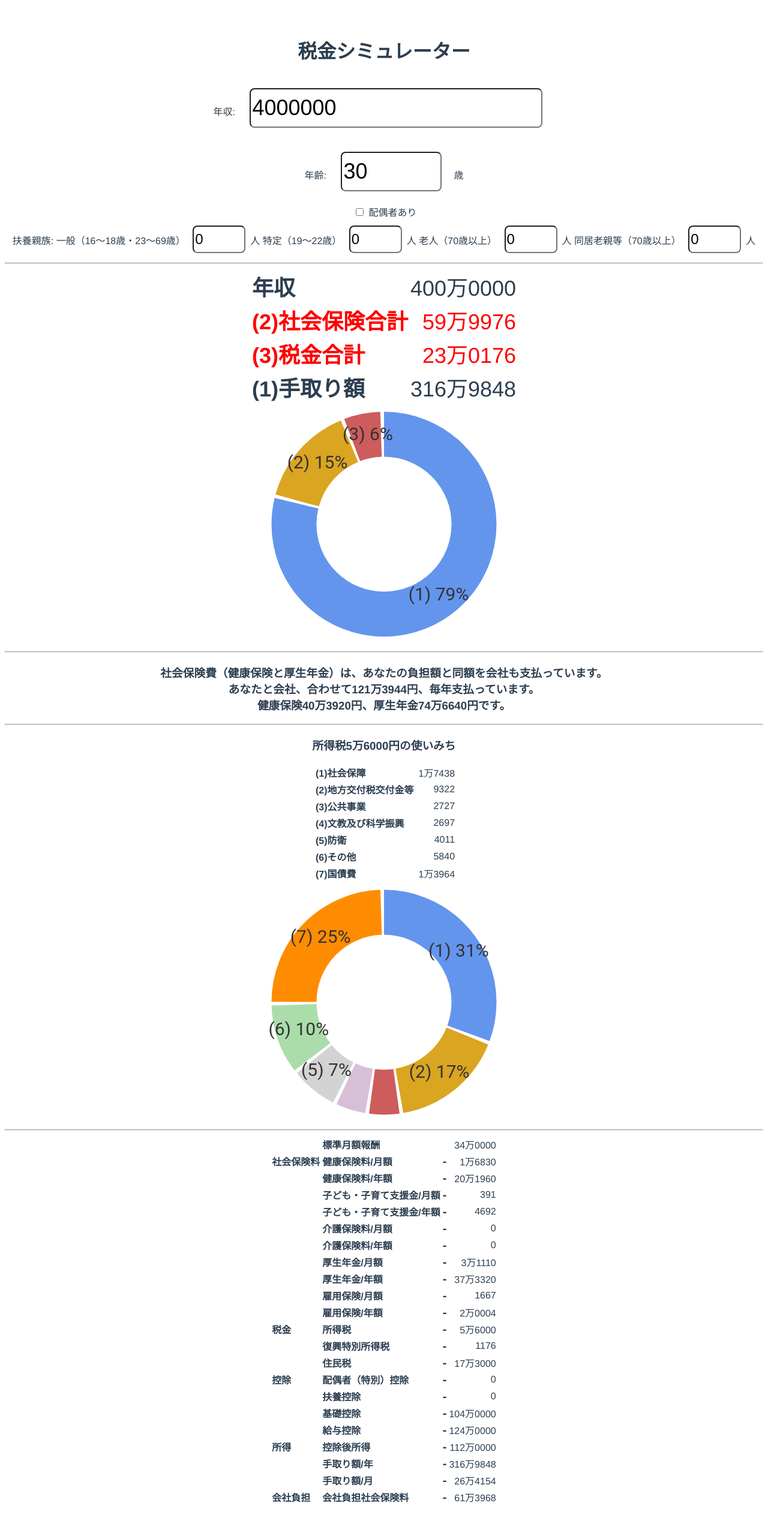
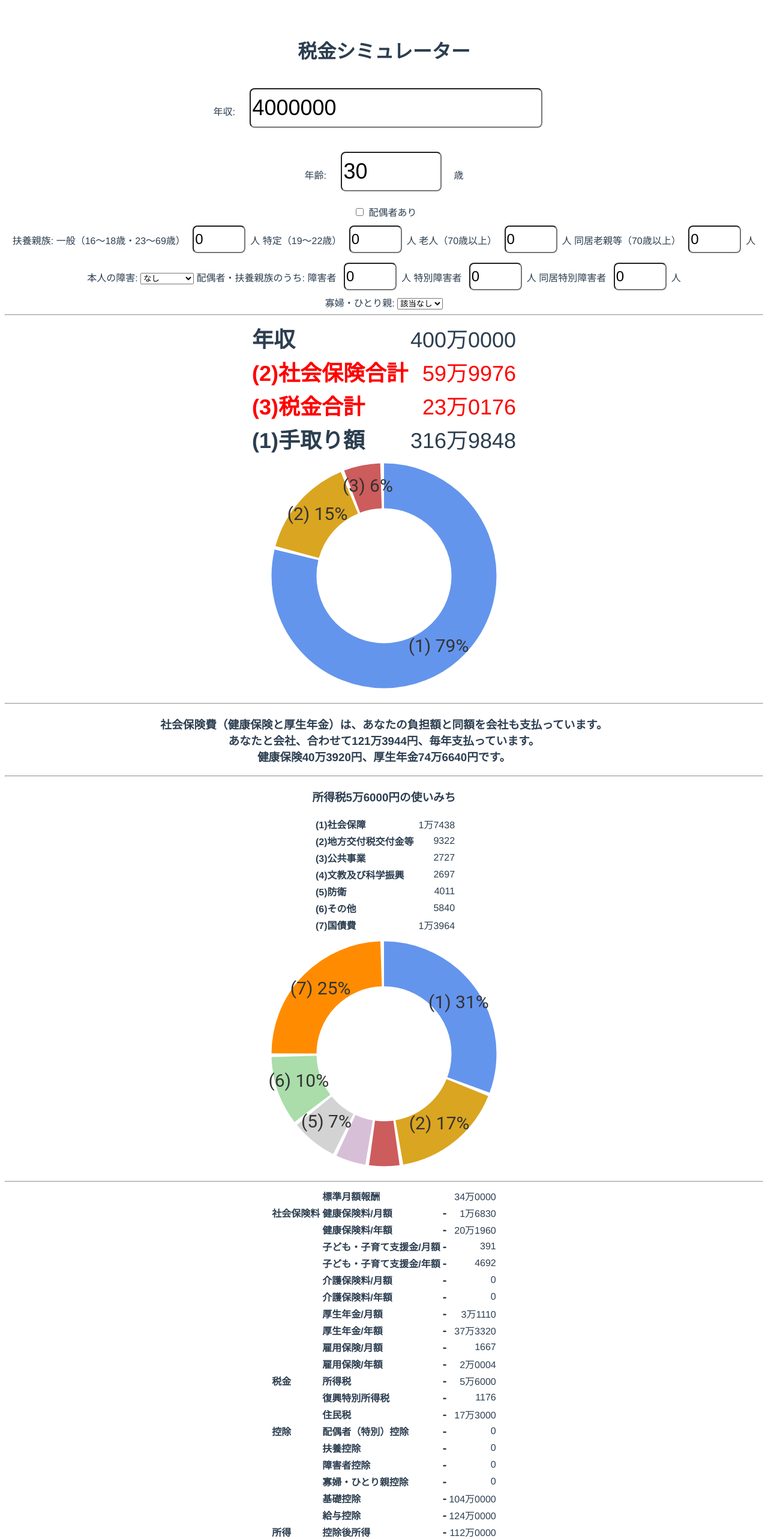
Before and after one commit to isamu/tax_simulator, a Vue app: page /#4000000 in a window 1280 px wide. Shown: the top 2566 px of the page at 60% size. Before the commit the page ends 2519 px from the top, so only its background shows below. Built offline with nearby package versions, Linux system fonts and the light colour scheme.

Commit message:
feat: add disability, widow and single-parent deductions
Co-Authored-By: Claude Opus 5.5 (1M context) <noreply@anthropic.com>

```diff
--- a/src/components/TaxSimulator.vue
+++ b/src/components/TaxSimulator.vue
@@ -4,7 +4,14 @@ import DonutChart from "./DonutChart.vue";
 import BreakdownTable, { type BreakdownRow } from "./BreakdownTable.vue";
 import { BUDGET_ITEMS, DEFAULT_HOUSEHOLD, type Household, simulateTax } from "../utils/simulate";
 import { toJpNumber } from "../utils/tax";
-import { type Dependents, NO_DEPENDENTS } from "../utils/deductions";
+import {
+  type Dependents,
+  type FamilyDisabilities,
+  NO_DEPENDENTS,
+  NO_FAMILY_DISABILITIES,
+  type SelfDisability,
+  type SingleStatus,
+} from "../utils/deductions";
 import { incomeFromHash } from "../utils/hash";
 
 const DEFAULT_INCOME_GROSS_YEN = 4000000;
@@ -24,6 +31,15 @@ const DEPENDENT_FIELDS: { key: keyof Dependents; label: string }[] = [
 ];
 const dependentInputs = ref<Record<keyof Dependents, number | "">>({ ...NO_DEPENDENTS });
 
+const FAMILY_DISABILITY_FIELDS: { key: keyof FamilyDisabilities; label: string }[] = [
+  { key: "regular", label: "障害者" },
+  { key: "special", label: "特別障害者" },
+  { key: "cohabitingSpecial", label: "同居特別障害者" },
+];
+const selfDisability = ref<SelfDisability>("none");
+const familyDisabilityInputs = ref<Record<keyof FamilyDisabilities, number | "">>({ ...NO_FAMILY_DISABILITIES });
+const singleStatus = ref<SingleStatus>("none");
+
 const household = computed<Household>(() => ({
   ageYears: Number(ageInput.value),
   spouse: hasSpouse.value ? { salaryYen: Number(spouseSalaryInput.value), isElderly: spouseIsElderly.value } : null,
@@ -33,6 +49,13 @@ const household = computed<Household>(() => ({
     elderly: Number(dependentInputs.value.elderly),
     cohabitingParents: Number(dependentInputs.value.cohabitingParents),
   },
+  selfDisability: selfDisability.value,
+  familyDisabilities: {
+    regular: Number(familyDisabilityInputs.value.regular),
+    special: Number(familyDisabilityInputs.value.special),
+    cohabitingSpecial: Number(familyDisabilityInputs.value.cohabitingSpecial),
+  },
+  singleStatus: singleStatus.value,
 }));
 const result = computed(() => simulateTax(Number(incomeInput.value), household.value));
 
@@ -76,6 +99,8 @@ const detailRows = computed<BreakdownRow[]>(() => {
     { label: "住民税", valueYen: r.localTaxYen, showSymbol: true },
     { group: "控除", label: "配偶者（特別）控除", valueYen: r.spouseDeduction.incomeTaxYen, showSymbol: true },
     { label: "扶養控除", valueYen: r.dependentDeduction.incomeTaxYen, showSymbol: true },
+    { label: "障害者控除", valueYen: r.disabilityDeduction.incomeTaxYen, showSymbol: true },
+    { label: "寡婦・ひとり親控除", valueYen: r.singleStatusDeduction.incomeTaxYen, showSymbol: true },
     { label: "基礎控除", valueYen: r.basicDeductionYen, showSymbol: true },
     { label: "給与控除", valueYen: r.salaryDeductionYen, showSymbol: true },
     { group: "所得", label: "控除後所得", valueYen: r.taxableIncomeYen, showSymbol: true },
@@ -102,6 +127,30 @@ const detailRows = computed<BreakdownRow[]>(() => {
       {{ field.label }}
       <input v-model="dependentInputs[field.key]" type="number" min="0" :placeholder="field.key" />人
     </label>
+    <br />
+    本人の障害:
+    <select v-model="selfDisability" name="selfDisability">
+      <option value="none">なし</option>
+      <option value="regular">障害者</option>
+      <option value="special">特別障害者</option>
+    </select>
+    配偶者・扶養親族のうち:
+    <label v-for="field in FAMILY_DISABILITY_FIELDS" :key="field.key" class="dependent">
+      {{ field.label }}
+      <input
+        v-model="familyDisabilityInputs[field.key]"
+        type="number"
+        min="0"
+        :placeholder="`disability_${field.key}`"
+      />人
+    </label>
+    <br />
+    寡婦・ひとり親:
+    <select v-model="singleStatus" name="singleStatus">
+      <option value="none">該当なし</option>
+      <option value="widow">寡婦</option>
+      <option value="singleParent">ひとり親</option>
+    </select>
     <br />
 
     <hr />
--- a/src/utils/deductions.ts
+++ b/src/utils/deductions.ts
@@ -133,3 +133,40 @@ export const dependentDeduction = (dependents: Dependents): PersonalDeduction =>
       addDeductions(total, timesPeople(DEPENDENT_DEDUCTION[category], headcount(dependents[category]))),
     NO_DEDUCTION,
   );
+
+export type SelfDisability = "none" | "regular" | "special";
+
+export type FamilyDisabilities = { regular: number; special: number; cohabitingSpecial: number };
+
+export const NO_FAMILY_DISABILITIES: FamilyDisabilities = { regular: 0, special: 0, cohabitingSpecial: 0 };
+
+const DISABILITY_DEDUCTION: Record<keyof FamilyDisabilities, PersonalDeduction> = {
+  regular: { incomeTaxYen: 270000, residentTaxYen: 260000 },
+  special: { incomeTaxYen: 400000, residentTaxYen: 300000 },
+  cohabitingSpecial: { incomeTaxYen: 750000, residentTaxYen: 530000 },
+};
+
+const FAMILY_DISABILITY_CATEGORIES = ["regular", "special", "cohabitingSpecial"] as const;
+
+const selfDisabilityDeduction = (self: SelfDisability): PersonalDeduction =>
+  self === "none" ? NO_DEDUCTION : DISABILITY_DEDUCTION[self];
+
+export const disabilityDeduction = (self: SelfDisability, family: FamilyDisabilities): PersonalDeduction =>
+  FAMILY_DISABILITY_CATEGORIES.reduce(
+    (total, category) => addDeductions(total, timesPeople(DISABILITY_DEDUCTION[category], headcount(family[category]))),
+    selfDisabilityDeduction(self),
+  );
+
+export type SingleStatus = "none" | "widow" | "singleParent";
+
+const SINGLE_STATUS_INCOME_LIMIT_YEN = 5000000;
+
+const SINGLE_STATUS_DEDUCTION: Record<Exclude<SingleStatus, "none">, PersonalDeduction> = {
+  widow: { incomeTaxYen: 270000, residentTaxYen: 260000 },
+  singleParent: { incomeTaxYen: 350000, residentTaxYen: 300000 },
+};
+
+export const singleStatusDeduction = (status: SingleStatus, ownTotalIncomeYen: number): PersonalDeduction =>
+  status === "none" || !(ownTotalIncomeYen <= SINGLE_STATUS_INCOME_LIMIT_YEN)
+    ? NO_DEDUCTION
+    : SINGLE_STATUS_DEDUCTION[status];
--- a/src/utils/simulate.ts
+++ b/src/utils/simulate.ts
@@ -7,7 +7,13 @@ import {
 } from "./tax";
 import {
   type Dependents,
+  type FamilyDisabilities,
   NO_DEPENDENTS,
+  NO_FAMILY_DISABILITIES,
+  type SelfDisability,
+  type SingleStatus,
+  disabilityDeduction,
+  singleStatusDeduction,
   type PersonalDeduction,
   type Spouse,
   addDeductions,
@@ -49,9 +55,23 @@ export const BUDGET_ITEMS: readonly BudgetItem[] = [
 
 const BUDGET_TOTAL_OKU_YEN = BUDGET_ITEMS.reduce((sum, { amountOkuYen }) => sum + amountOkuYen, 0);
 
-export type Household = { ageYears: number; spouse: Spouse | null; dependents: Dependents };
+export type Household = {
+  ageYears: number;
+  spouse: Spouse | null;
+  dependents: Dependents;
+  selfDisability: SelfDisability;
+  familyDisabilities: FamilyDisabilities;
+  singleStatus: SingleStatus;
+};
 
-export const DEFAULT_HOUSEHOLD: Household = { ageYears: 30, spouse: null, dependents: NO_DEPENDENTS };
+export const DEFAULT_HOUSEHOLD: Household = {
+  ageYears: 30,
+  spouse: null,
+  dependents: NO_DEPENDENTS,
+  selfDisability: "none",
+  familyDisabilities: NO_FAMILY_DISABILITIES,
+  singleStatus: "none",
+};
 
 export const paysCareInsurance = (ageYears: number): boolean =>
   ageYears >= CARE_INSURANCE_MIN_AGE && ageYears < CARE_INSURANCE_END_AGE;
@@ -75,6 +95,8 @@ export type Taxes = {
   basicDeductionYen: number;
   spouseDeduction: PersonalDeduction;
   dependentDeduction: PersonalDeduction;
+  disabilityDeduction: PersonalDeduction;
+  singleStatusDeduction: PersonalDeduction;
   taxableIncomeYen: number;
   incomeTaxYen: number;
   reconstructionTaxYen: number;
@@ -144,7 +166,9 @@ export const taxes = (incomeGrossYen: number, insurance: SocialInsurance, househ
   const basicDeductionYen = incomeTaxBasicDeduction(salaryIncomeYen);
   const spouse = spouseDeduction(salaryIncomeYen, household.spouse);
   const dependents = dependentDeduction(household.dependents);
-  const family = addDeductions(spouse, dependents);
+  const disability = disabilityDeduction(household.selfDisability, household.familyDisabilities);
+  const singleStatus = singleStatusDeduction(household.singleStatus, salaryIncomeYen);
+  const family = [dependents, disability, singleStatus].reduce(addDeductions, spouse);
   const taxableIncomeYen = taxableIncome(salaryIncomeYen, insuranceYen, basicDeductionYen + family.incomeTaxYen);
   const incomeTaxYen = Math.round(incomeTax(taxableIncomeYen));
   const residentDeductionsYen = residentTaxBasicDeduction(salaryIncomeYen) + family.residentTaxYen;
@@ -154,6 +178,8 @@ export const taxes = (incomeGrossYen: number, insurance: SocialInsurance, househ
     basicDeductionYen,
     spouseDeduction: spouse,
     dependentDeduction: dependents,
+    disabilityDeduction: disability,
+    singleStatusDeduction: singleStatus,
     taxableIncomeYen,
     incomeTaxYen,
     reconstructionTaxYen: Math.round(incomeTaxYen * RECONSTRUCTION_TAX_RATE),
```
Also changed, not shown: test/test_deductions.ts (+43 -0 lines), test/test_simulate.ts (+28 -1 lines).
